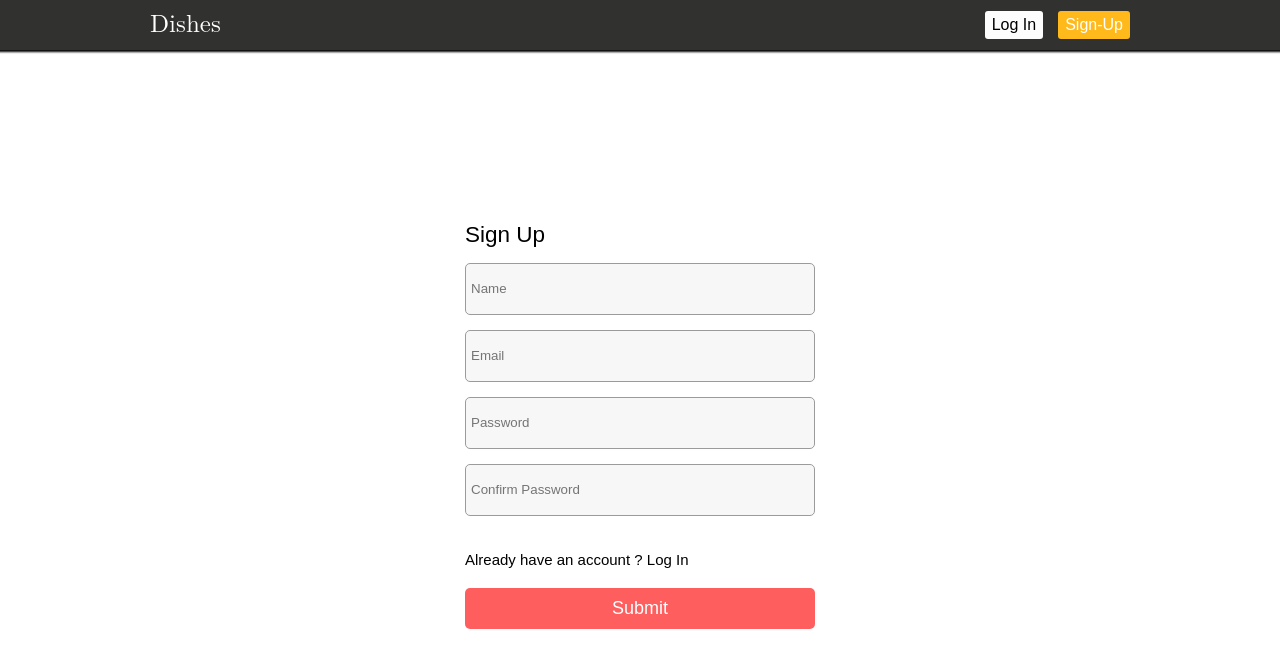
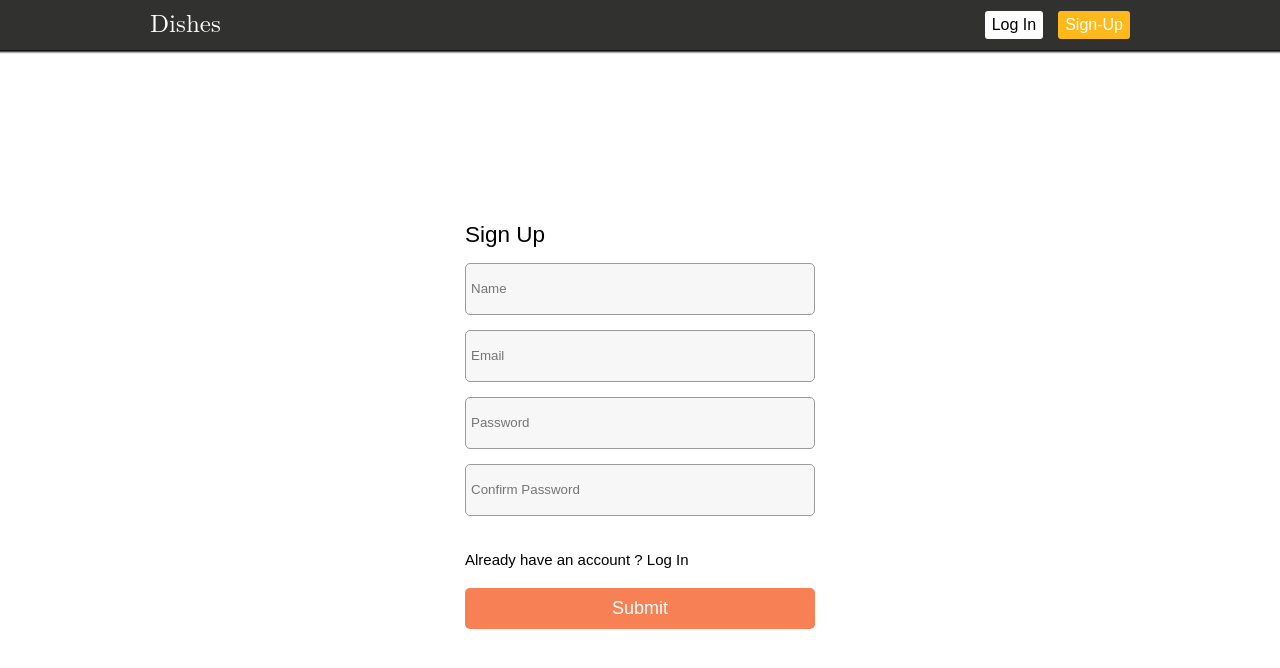
Before and after one commit to PageOne2/recipe-app, a React (Create React App) app in the folder client/: page /signup in a window 1280 px wide. Shown: the top 668 px of the page. Built offline with nearby package versions, Linux system fonts and the light colour scheme.

Commit message:
change color of submit button and tab titles

```diff
--- a/client/src/App.css
+++ b/client/src/App.css
@@ -68,7 +68,7 @@ form {
   padding: 10px 0px;
   font-size: 18px;
   color: #fff;
-  background-color: #ff3333c9;
+  background-color: #f78154;
   border: none;
   border-radius: 5px;
   cursor: pointer;
--- a/client/src/pages/profile-page/profile.styles.css
+++ b/client/src/pages/profile-page/profile.styles.css
@@ -22,7 +22,7 @@
   color: #fff;
   margin: 10px;
   padding: 10px 20px;
-  background-color: #f65b5b;
+  background-color: #82d173;
   border-radius: 5px;
   cursor: pointer;
 }
```
